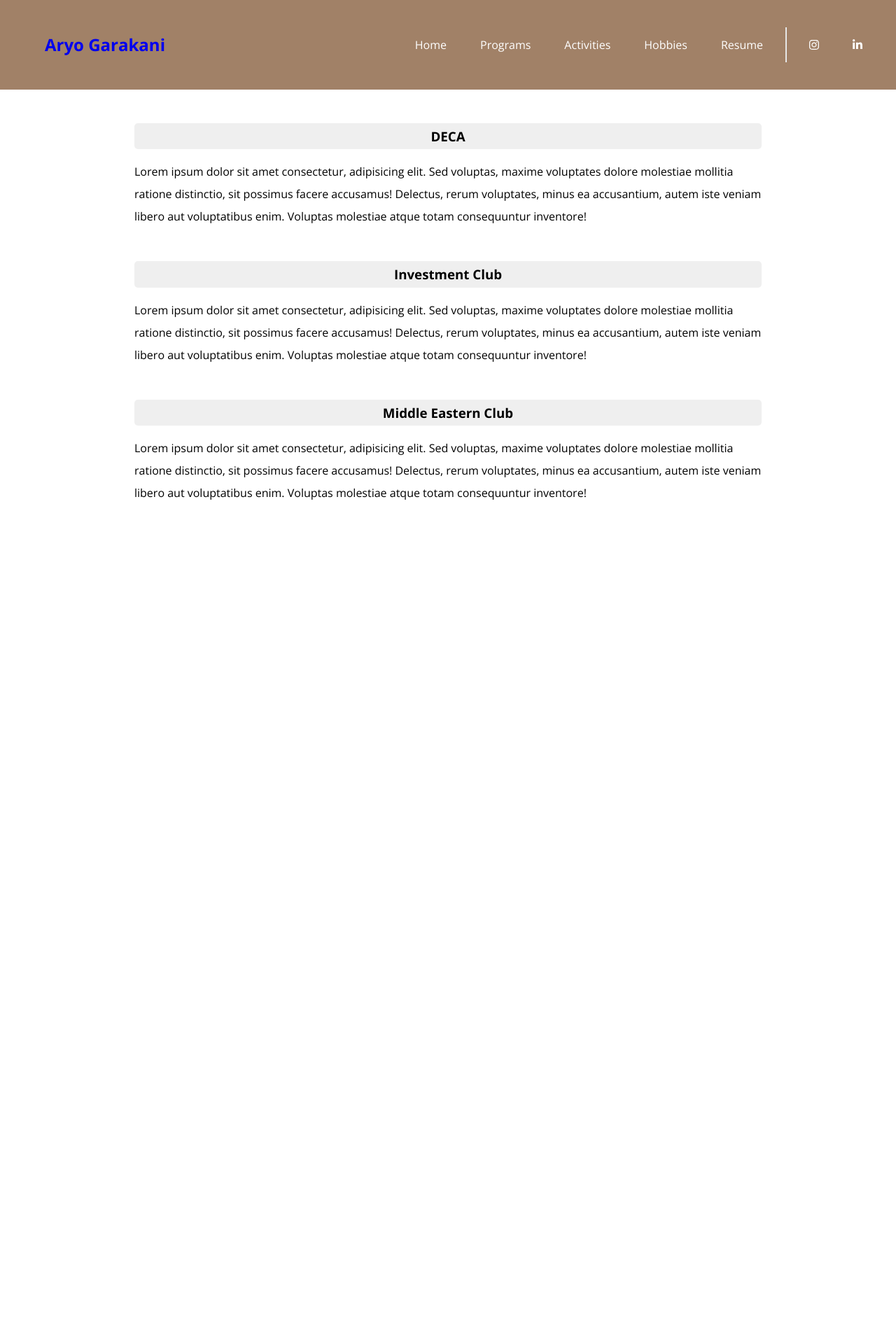
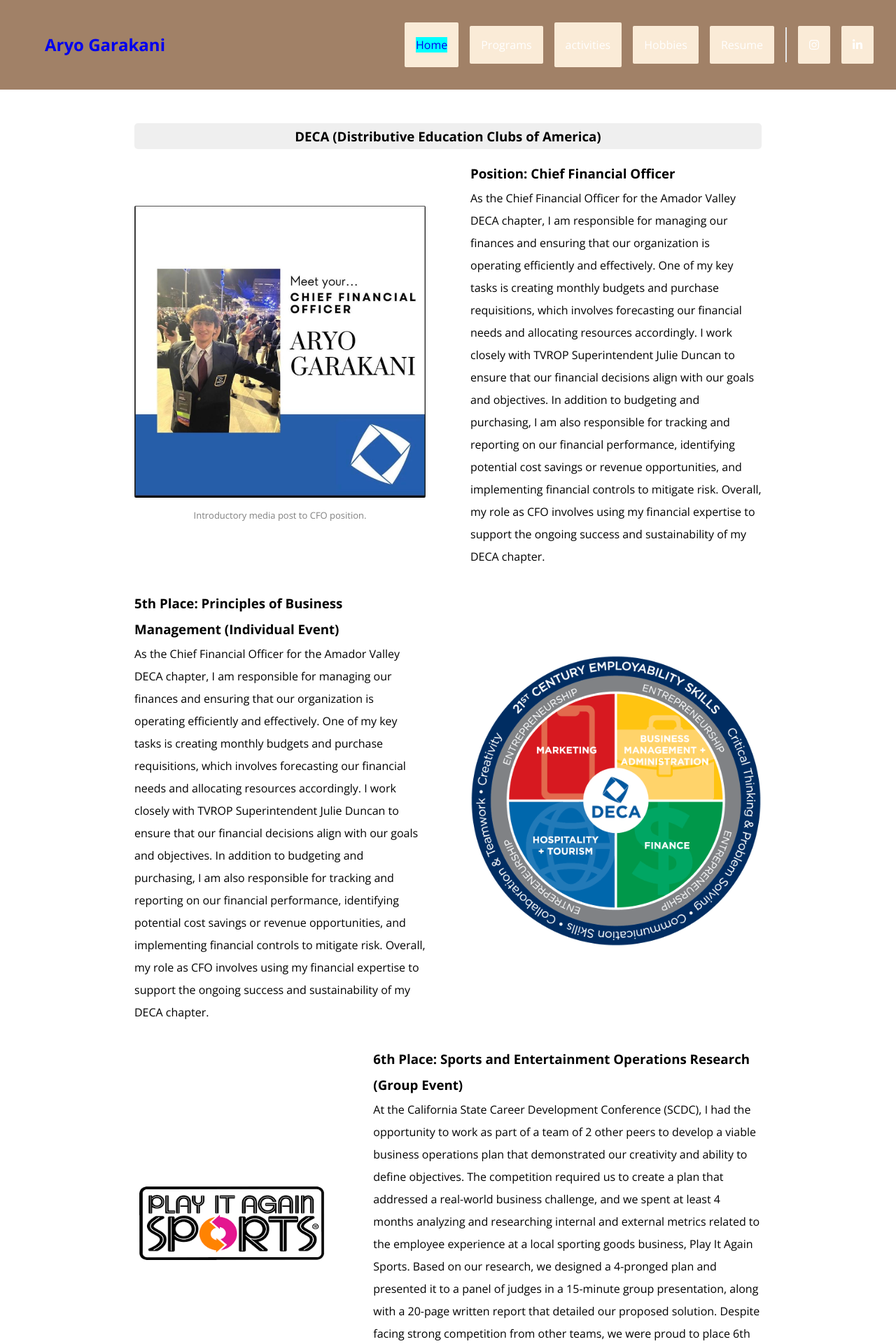
Before and after one commit to kianjavaheri/aryo-site, a React (Create React App) app: page /clubs in a window 1280 px wide. Shown: the top 1920 px of the page at 70% size. Before the commit the page ends 800 px from the top, so only its background shows below. Built offline with nearby package versions, Linux system fonts and the light colour scheme.

Commit message:
12/26/22 - 6:27 AM
added clubs/comp content. fixed most of navbar (still fixing "li" heights)

```diff
--- a/src/components/ClubsAbout.tsx
+++ b/src/components/ClubsAbout.tsx
@@ -1,27 +1,89 @@
 import React from 'react'
 import './../styling/components/ClubsAbout.css';
+import deca_cfo from './../util/imgs/deca-cfo.png'
+import deca from './../util/imgs/deca.png'
+import sports from './../util/imgs/sports.png'
+import investment from './../util/imgs/investment.jpg'
+import middle_east from './../util/imgs/middle-east.jpg'
 
 function ClubsAbout() {
   return (
     <div id="clubs-about">
         <div id="writing-section">
-            <Info title="DECA" desc="Lorem ipsum dolor sit amet consectetur, adipisicing elit. Sed voluptas, maxime voluptates dolore molestiae mollitia ratione distinctio, sit possimus facere accusamus! Delectus, rerum voluptates, minus ea accusantium, autem iste veniam libero aut voluptatibus enim. Voluptas molestiae atque totam consequuntur inventore!"/>
 
-            <Info title="Investment Club" desc="Lorem ipsum dolor sit amet consectetur, adipisicing elit. Sed voluptas, maxime voluptates dolore molestiae mollitia ratione distinctio, sit possimus facere accusamus! Delectus, rerum voluptates, minus ea accusantium, autem iste veniam libero aut voluptatibus enim. Voluptas molestiae atque totam consequuntur inventore!"/>
+            <div className="info">
+            <h3>DECA (Distributive Education Clubs of America)</h3>
+                <div className="grid deca-a-grid">
+                    <div className="image-container deca-a-image-container">
+                        <img src={deca_cfo} alt="DECA Introduction Post" />
+                        <p>Introductory media post to CFO position.</p>
+                    </div>
+                    <div className="text-container deca-a-text-container">
+                        <h3>Position: Chief Financial Officer</h3>
+                        <p>
+                            As the Chief Financial Officer for the Amador Valley DECA chapter, I am responsible for managing our finances and ensuring that our organization is operating efficiently and effectively. One of my key tasks is creating monthly budgets and purchase requisitions, which involves forecasting our financial needs and allocating resources accordingly. I work closely with TVROP Superintendent Julie Duncan to ensure that our financial decisions align with our goals and objectives. In addition to budgeting and purchasing, I am also responsible for tracking and reporting on our financial performance, identifying potential cost savings or revenue opportunities, and implementing financial controls to mitigate risk. Overall, my role as CFO involves using my financial expertise to support the ongoing success and sustainability of my DECA chapter.
+                        </p>
+                    </div>
+                </div>
 
-            <Info title="Middle Eastern Club" desc="Lorem ipsum dolor sit amet consectetur, adipisicing elit. Sed voluptas, maxime voluptates dolore molestiae mollitia ratione distinctio, sit possimus facere accusamus! Delectus, rerum voluptates, minus ea accusantium, autem iste veniam libero aut voluptatibus enim. Voluptas molestiae atque totam consequuntur inventore!"/>
+                <div className="grid deca-b-grid">
+                    <div className="image-container deca-b-image-container">
+                        <img src={deca} alt="DECA Wheel" />
+                    </div>
+                    <div className="text-container deca-b-text-container">
+                        <h3>5th Place: Principles of Business Management (Individual Event)</h3>
+                        <p>
+                            As the Chief Financial Officer for the Amador Valley DECA chapter, I am responsible for managing our finances and ensuring that our organization is operating efficiently and effectively. One of my key tasks is creating monthly budgets and purchase requisitions, which involves forecasting our financial needs and allocating resources accordingly. I work closely with TVROP Superintendent Julie Duncan to ensure that our financial decisions align with our goals and objectives. In addition to budgeting and purchasing, I am also responsible for tracking and reporting on our financial performance, identifying potential cost savings or revenue opportunities, and implementing financial controls to mitigate risk. Overall, my role as CFO involves using my financial expertise to support the ongoing success and sustainability of my DECA chapter.
+                        </p>
+                    </div>
+                </div>
+
+                <div className="grid deca-c-grid">
+                    <div className="image-container deca-c-image-container">
+                        <img src={sports} alt="Play It Again Sports Logo" />
+                    </div>
+                    <div className="text-container deca-c-text-container">
+                        <h3>6th Place: Sports and Entertainment Operations Research (Group Event)</h3>
+                        <p>
+                            At the California State Career Development Conference (SCDC), I had the opportunity to work as part of a team of 2 other peers to develop a viable business operations plan that demonstrated our creativity and ability to define objectives. The competition required us to create a plan that addressed a real-world business challenge, and we spent at least 4 months analyzing and researching internal and external metrics related to the employee experience at a local sporting goods business, Play It Again Sports. Based on our research, we designed a 4-pronged plan and presented it to a panel of judges in a 15-minute group presentation, along with a 20-page written report that detailed our proposed solution. Despite facing strong competition from other teams, we were proud to place 6th in the event. This was a challenging and rewarding opportunity to apply our business knowledge and skills to a real-world problem, and we learned a lot from the experience.
+                        </p>
+                    </div>
+                </div>
+            </div>
+
+            <hr className="divider"/>
+
+            <div className="info">
+            <h3>Investment Club</h3>
+                <div className="grid ic-grid">
+                    <div className="image-container ic-image-container">
+                        <img src={investment} alt="Investment Club Graphic" />
+                    </div>
+                    <div className="text-container ic-text-container">
+                        <p>
+                            As a member of the Amador Valley Investment club, I actively participated in the club's weekly meetings where I learned and applied various investment tactics. I also competed in the annual Amador Valley Stock Market Game, where I placed in the top 20 out of all participants. This competition simulated real world global capital markets and investments, allowing me to hone my skills in this area. In addition, I was recognized for my outstanding individual project performance on mutual funds, in which I demonstrated a thorough understanding of the limitations of trusts. Overall, my involvement in the Amador Valley Investment club has been a valuable and enriching experience, helping me to develop my knowledge and skills in the fields of finance and investing.
+                        </p>
+                    </div>
+                </div>
+            </div>
+
+            <div className="info">
+            <h3>Middle Eastern Club</h3>
+                <div className="grid mec-grid">
+                    <div className="image-container mec-image-container">
+                        <img src={middle_east} alt="Middle East Map" />
+                    </div>
+                    <div className="text-container mec-text-container">
+                        <p>
+                            As a member of the Amador Valley Middle Eastern Club, I had the opportunity to contribute to the sharing of Iranian culture with the rest of the club. This included introducing members to traditional music, food, and poetry from my own cultural background. In addition to sharing my own culture, I also had the chance to learn about a variety of unique Middle Eastern cultures through the club's activities and discussions. Participating in the Amador Valley Middle Eastern Club has been a rewarding and enriching experience, allowing me to both share and expand my knowledge of the rich and diverse cultures of the Middle East.
+                        </p>
+                    </div>
+                </div>
+            </div>
+
         </div>
     </div>
   )
 }
 
-function Info(props:any) {
-    return (
-        <div className="info">
-            <h3>{props.title}</h3>
-            <p>{props.desc}</p>
-        </div>
-    )
-}
-
 export default ClubsAbout
--- a/src/components/Navbar.tsx
+++ b/src/components/Navbar.tsx
@@ -9,22 +9,21 @@
   return (
     <div id="navbar">
         <h2>
-          <Link to={"/"} className="name">
-            Aryo Garakani
-          </Link>
+          <Link to={"/"} className="name">Aryo Garakani</Link>
         </h2>
 
         <ul>
-          <li><Link to="/" className="link">Home</Link></li>
+          <li className="link"><Link className="linkt" to="/">Home</Link></li>
           <li><Link to="/programs" className="link">Programs</Link></li>
 
-          <li id="activities-dropdown">
-              <button className="link">Activities</button>
+          <li id="activities-dropdown" className="link">
+              {/* <div className="link">Activities</div> */}
+              activities
               <div className="dropdown-content">
-                <div className="dropdown-item"><Link className="dd-link" to="/clubs">Clubs & Competitions</Link></div>
-                <div className="dropdown-item"><Link className="dd-link"to="/work">Internships & Work Experience</Link></div>
-                <div className="dropdown-item"><Link className="dd-link"to="/projects">Passion Project</Link></div>
-                <div className="dropdown-item"><Link className="dd-link"to="/volunteering">Volunteering & Leadership</Link></div>
+                <Link className="dropdown-item" to="/clubs">Clubs & Comp.</Link>
+                <Link className="dropdown-item"to="/work">Work & Intern</Link>
+                <Link className="dropdown-item"to="/projects">Passion Project</Link>
+                <Link className="dropdown-item"to="/volunteering">Volunteer</Link>
               </div>
           </li>
 
--- a/src/styling/components/ClubsAbout.css
+++ b/src/styling/components/ClubsAbout.css
@@ -18,3 +18,57 @@
     border-radius: 5px;
     margin-bottom: 1rem;
 }
+
+#clubs-about .grid {
+    display: grid;
+    grid-template-columns: 1fr 1fr;
+    grid-auto-flow: column;
+    gap: 4rem;
+    margin-bottom: 2rem;
+}
+
+#clubs-about .deca-c-grid {
+    display: grid;
+    grid-template-columns: 1fr 2fr;
+    gap: 4rem;
+}
+
+#clubs-about .image-container {
+    grid-column: 1;
+    display: flex;
+    flex-direction: column;
+    justify-content: center;
+}
+
+#clubs-about .image-container > img {
+    width: 100%;
+    border-radius: 2px;
+    margin-bottom: 1rem;
+}
+
+#clubs-about .image-container > p {
+    text-align: center;
+    color: gray;
+    font-size: small;
+    line-height: 1.5;
+}
+
+#clubs-about .text-container {
+    grid-column: 2;
+}
+
+#clubs-about .deca-b-image-container {
+    grid-column: 2;
+}
+
+#clubs-about .deca-b-text-container {
+    grid-column: 1;
+}
+
+#clubs-about .mec-image-container {
+    grid-column: 2;
+}
+
+#clubs-about .mec-text-container {
+    grid-column: 1;
+}
--- a/src/styling/components/HomeAbout.css
+++ b/src/styling/components/HomeAbout.css
@@ -26,7 +26,7 @@
 }
 
 #home-about > #image-section > img{
-    height: 600px;
-    width: 400px;
+    height: 75vh;
+    width: 30vw;
     object-fit: cover;
 }
--- a/src/styling/components/Navbar.css
+++ b/src/styling/components/Navbar.css
@@ -28,10 +28,18 @@
     background-color: rgba(255, 255, 255, 0);
     transition: all 0.2s cubic-bezier(0.165, 0.84, 0.44, 1);
     padding: 1rem;
-    border-radius: 5px;
+    border-radius: 2px;
     color: white;
     cursor: pointer;
     font-size: medium;
+    background-color: antiquewhite;
+    position: relative;
+}
+
+.linkt {
+    /* width: 100%; */
+    height: 300px;
+    background-color: aqua;
 }
 
 .link:hover {
@@ -43,33 +51,25 @@
     display: inline-block;
 }
 
-#activities-dropdown > button {
-    font-size: medium;
-}
-
 .dropdown-content {
     display: none;
     position: absolute;
     background-color: var(--beige);
     z-index: 1;
-    border-radius: 5px;
-    margin: auto;
 }
 
 .dropdown-content > .dropdown-item {
     display: block;
-    padding-inline: 1rem;
     text-align: center;
     border-top: 1px solid rgb(222, 222, 222);
     transition: 0.2s all cubic-bezier(0.165, 0.84, 0.44, 1);
+    width: 100%;
+    padding-top: 0.5rem;
+    padding-bottom: 0.5rem;
 }
 
 .dropdown-content > .dropdown-item:hover {
     background-color: #b09076;
-}
-
-.dd-link {
-    padding: 1rem;
 }
 
 #activities-dropdown:hover .dropdown-content {display: block;}
```
Also changed, not shown: src/components/ProgramsAbout.tsx (+13 -13 lines), src/styling/components/ProgramsAbout.css (+27 -9 lines), src/styling/Global.css (line endings or trailing spaces).
